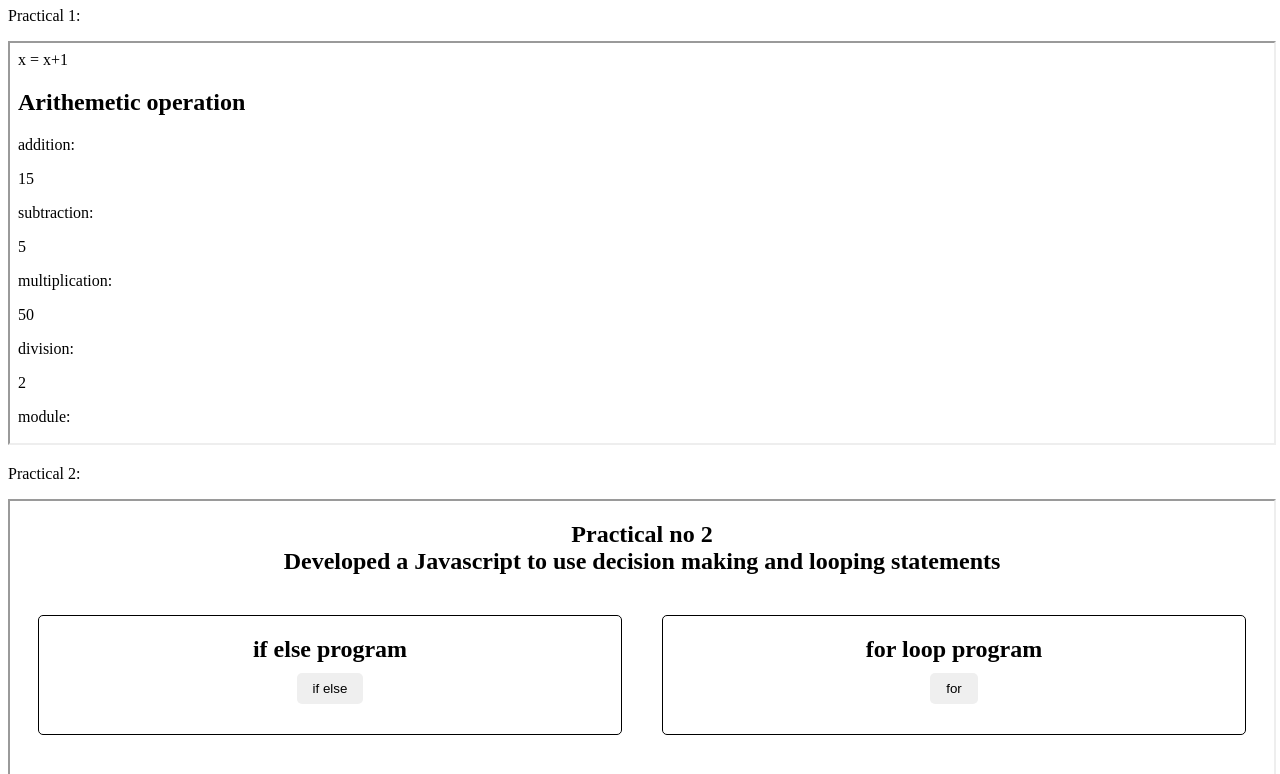
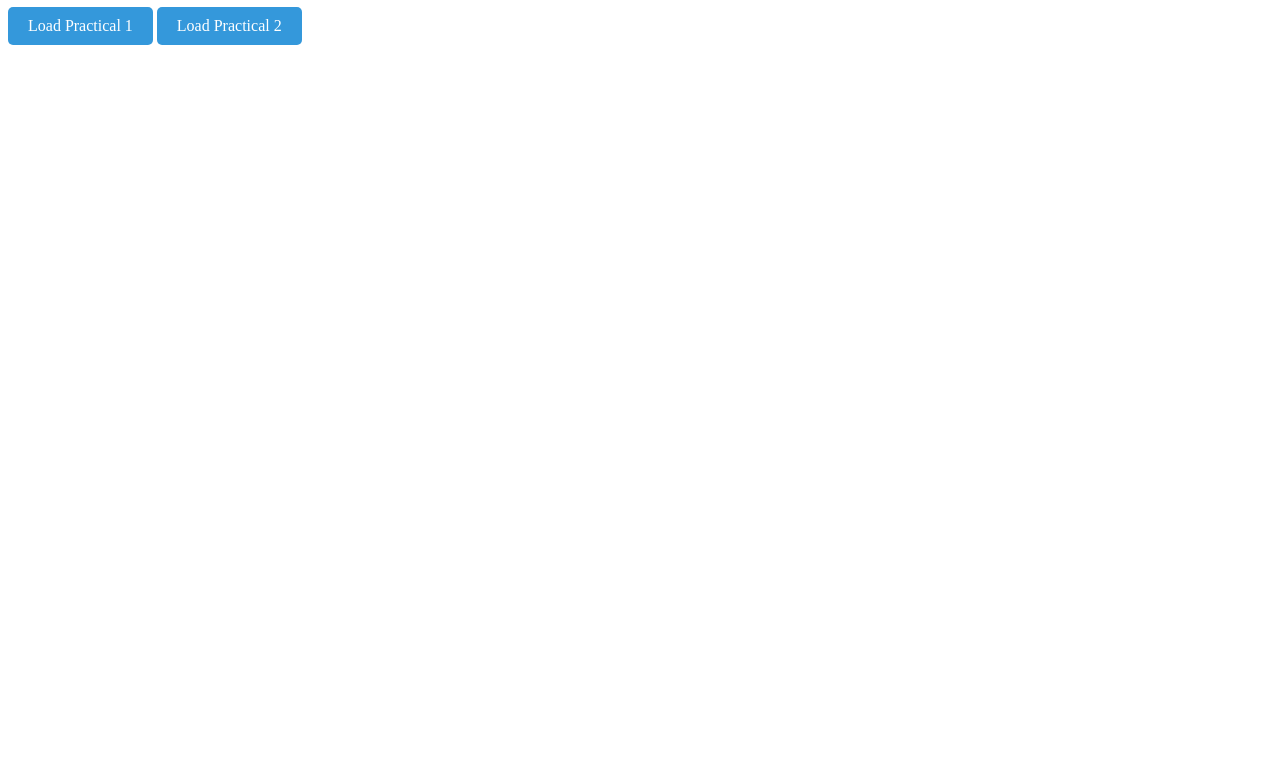
Before and after one commit to Khizarshah01/javaScript, a plain HTML site: page index.html in a window 1280 px wide. Shown: the part 73-847 px from the top of the page. After the commit the page ends 800 px from the top, so only its background shows below. Drawn offline with Linux system fonts and the light colour scheme.

Commit message:
home page

```diff
--- a/index.html
+++ b/index.html
@@ -1,18 +1,35 @@
 <!DOCTYPE html>
 <html>
 <head>
-    <title>Cssl</title>
+    <title>Styled Buttons</title>
+    <style>
+        /* Style for the buttons */
+        .button {
+            display: inline-block;
+            padding: 10px 20px;
+            background-color: #3498db;
+            color: #fff;
+            text-decoration: none;
+            border: none;
+            border-radius: 5px;
+            cursor: pointer;
+            font-size: 16px;
+            transition: background-color 0.3s ease;
+        }
+
+        /* Style for button hover state */
+        .button:hover {
+            background-color: #2980b9;
+        }
+    </style>
 </head>
 <body>
-    <h1>Welcome to the Cssl Practical</h1>
+    <h1>Welcome to Beautiful Buttons</h1>
 
-    <p>Practical 1:</p>
-    <iframe src="practical1/index.html" width="100%" height="400px"></iframe>
-
-    <p>Practical 2:</p>
-    <iframe src="practical2/index.html" width="100%" height="400px"></iframe>
-
-
+    <!-- Stylish buttons -->
+    <a href="practical1/index.html" class="button">Load Practical 1</a>
+    <a href="practical2/index.html" class="button">Load Practical 2</a>
+    <!-- Add more buttons as needed -->
 
 </body>
 </html>
```
